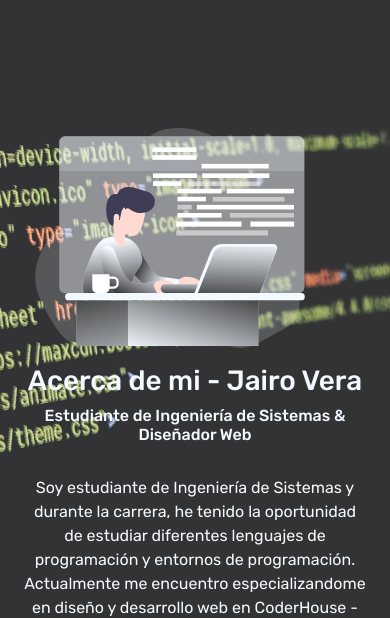
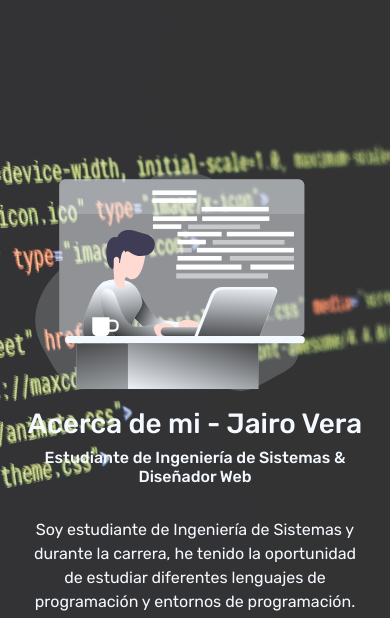
Before and after one commit to JairoVera01/FJ_DesingWeb_Portafolio, a website: page index.html in a window 390 px wide. Shown: the part 69-687 px from the top of the page. Drawn offline with nearby package versions, Linux system fonts and the light colour scheme.

Commit message:
Fix Hero - Height

```diff
--- a/assets/scss/partials/_hero.scss
+++ b/assets/scss/partials/_hero.scss
@@ -21,7 +21,7 @@
         align-content: center;
     }
     .hero__section{
-        height: 130vh;
+        height: 140vh;
     }
 }
 
```
Also changed, not shown: assets/scss/styles.css.
